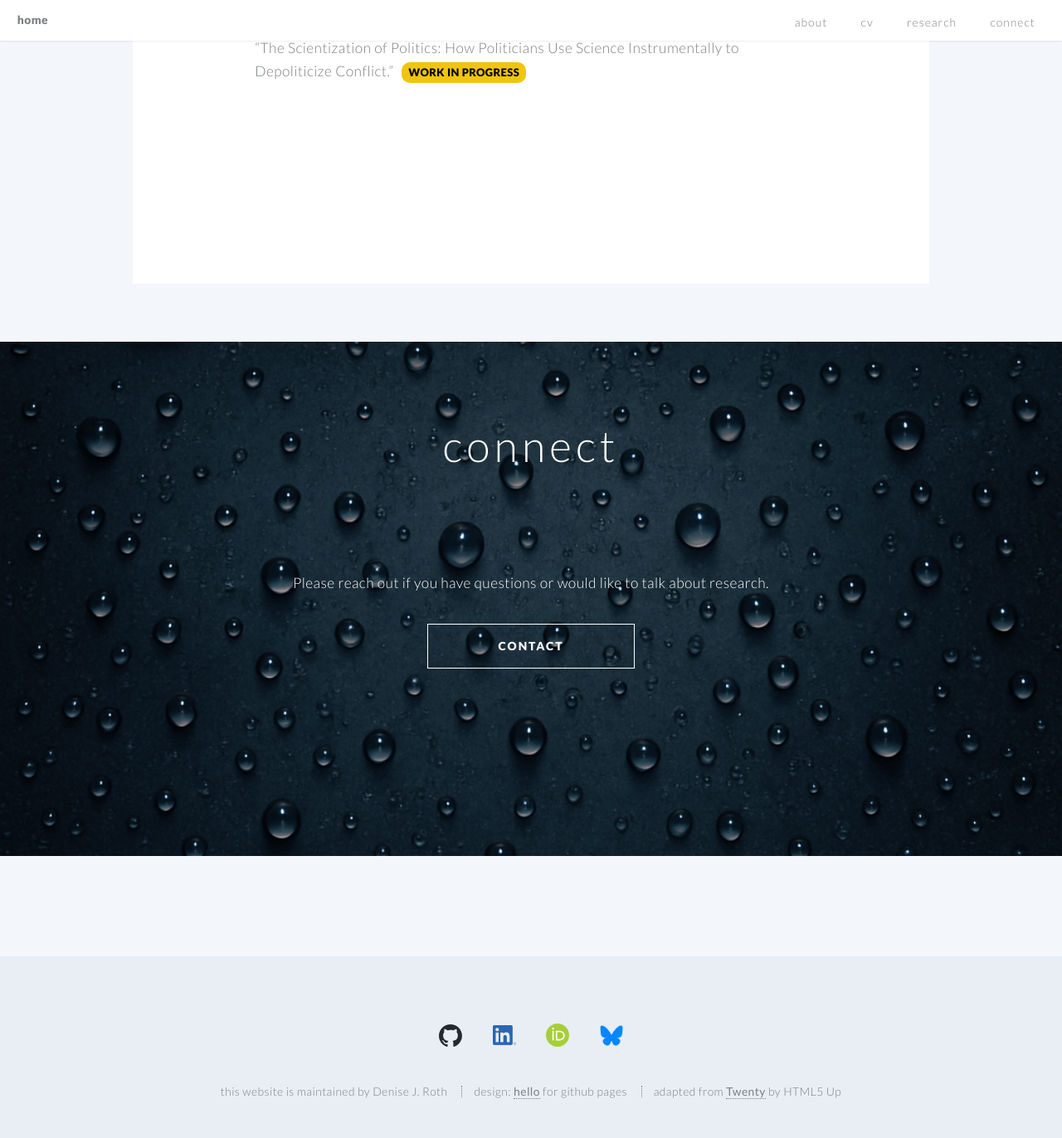
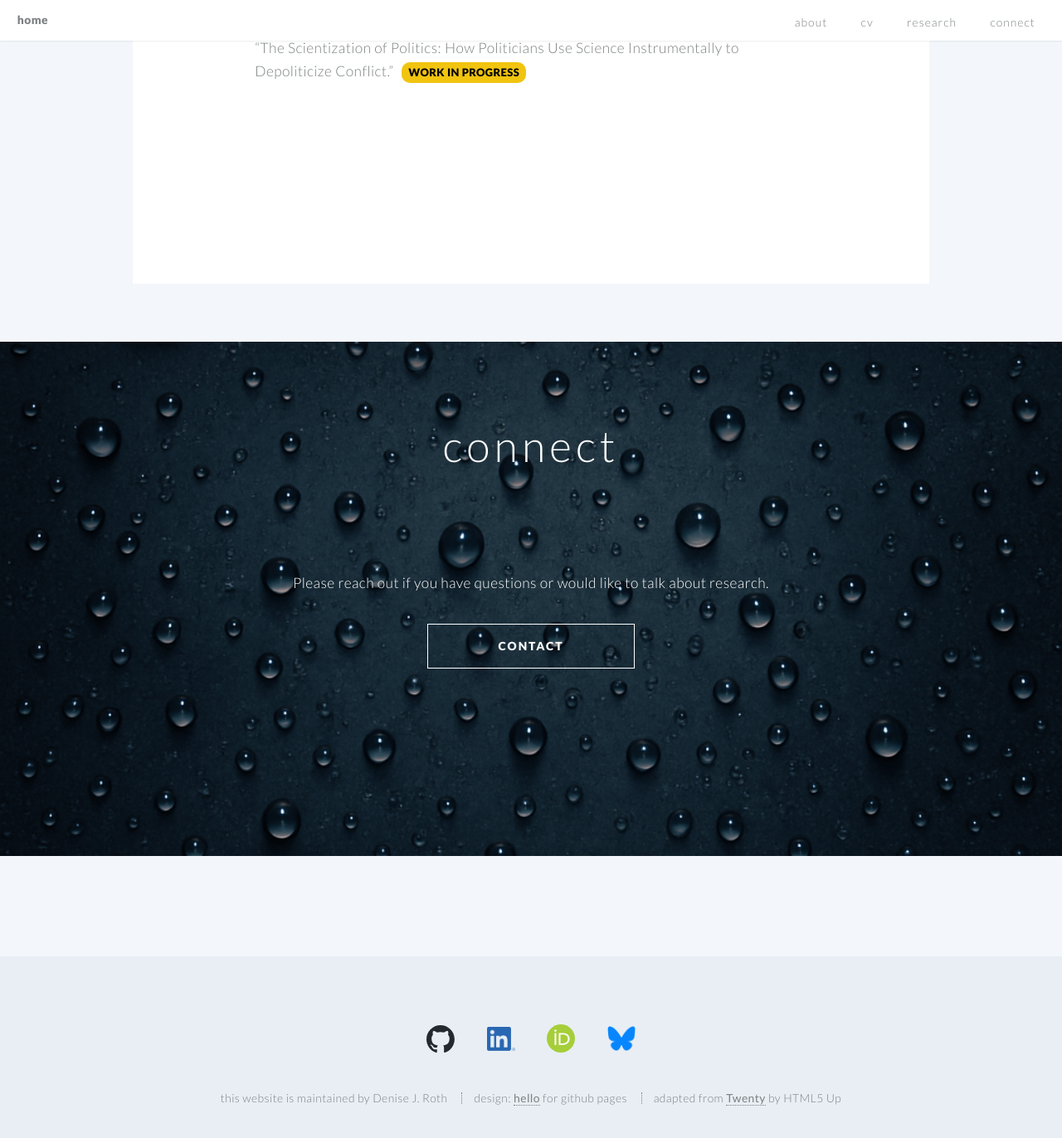
Before and after one commit to denisejroth/denisejroth.github.io, a Jekyll site: the page built from index.md, in a window 1280 px wide and 1400 px high, scrolled down 3256 px. Shown: the top 1372 px of the window at 83% size. Built offline with Jekyll 4.4.1, drawn with Linux system fonts in a browser that asks for light colours.

Commit message:
Update style.css

```diff
--- a/css/style.css
+++ b/css/style.css
@@ -1077,36 +1077,38 @@ custom styles adapted from Twenty by HTML5 Up
 
 /* === Footer social icon images: larger, clean, no dark background === */
 
-/* Make each link act as a container for the logo */
+/* === Footer social icon images: bigger, clean, balanced === */
+
+/* Icon container (clickable circle area) */
 #footer .icons li a.icon {
-  width: 52px;               /* was 44px → slightly larger */
-  height: 52px;
+  width: 60px;               /* was 52px → larger hit area */
+  height: 60px;
   display: inline-flex;
   align-items: center;
   justify-content: center;
-  border-radius: 50%;        /* still circular for spacing symmetry */
-  background: transparent;   /* no black background */
-  line-height: 1;            /* reset Font Awesome line height */
-  font-size: 1rem;           /* ignore FA scaling */
+  border-radius: 50%;        /* keeps even spacing */
+  background: transparent;   /* no background */
+  line-height: 1;
+  font-size: 1rem;
   text-decoration: none;
   transition: transform .1s ease;
 }
 
-/* Slight hover lift, no background color change */
+/* Slight motion on hover */
 #footer .icons li a.icon:hover {
-  transform: translateY(-2px) scale(1.05);
+  transform: translateY(-2px) scale(1.06);
 }
 
-/* Normalize image size and alignment */
+/* Logo sizing and alignment */
 #footer .icons li a.icon img {
-  width: 28px;               /* was 22px → make logos visibly larger */
-  height: 28px;
+  width: 34px;               /* was 28px → more prominent */
+  height: 34px;
   display: block;
-  object-fit: contain;       /* prevents distortion */
-  filter: none;              /* ensures no accidental darkening */
+  object-fit: contain;
+  filter: none;
 }
 
-/* In case any old fa-* classes remain, remove their styles */
+/* Remove any leftover FA color or bg */
 #footer .icons li a.icon[class*="fa-"] {
   background: transparent !important;
   color: inherit !important;
```
